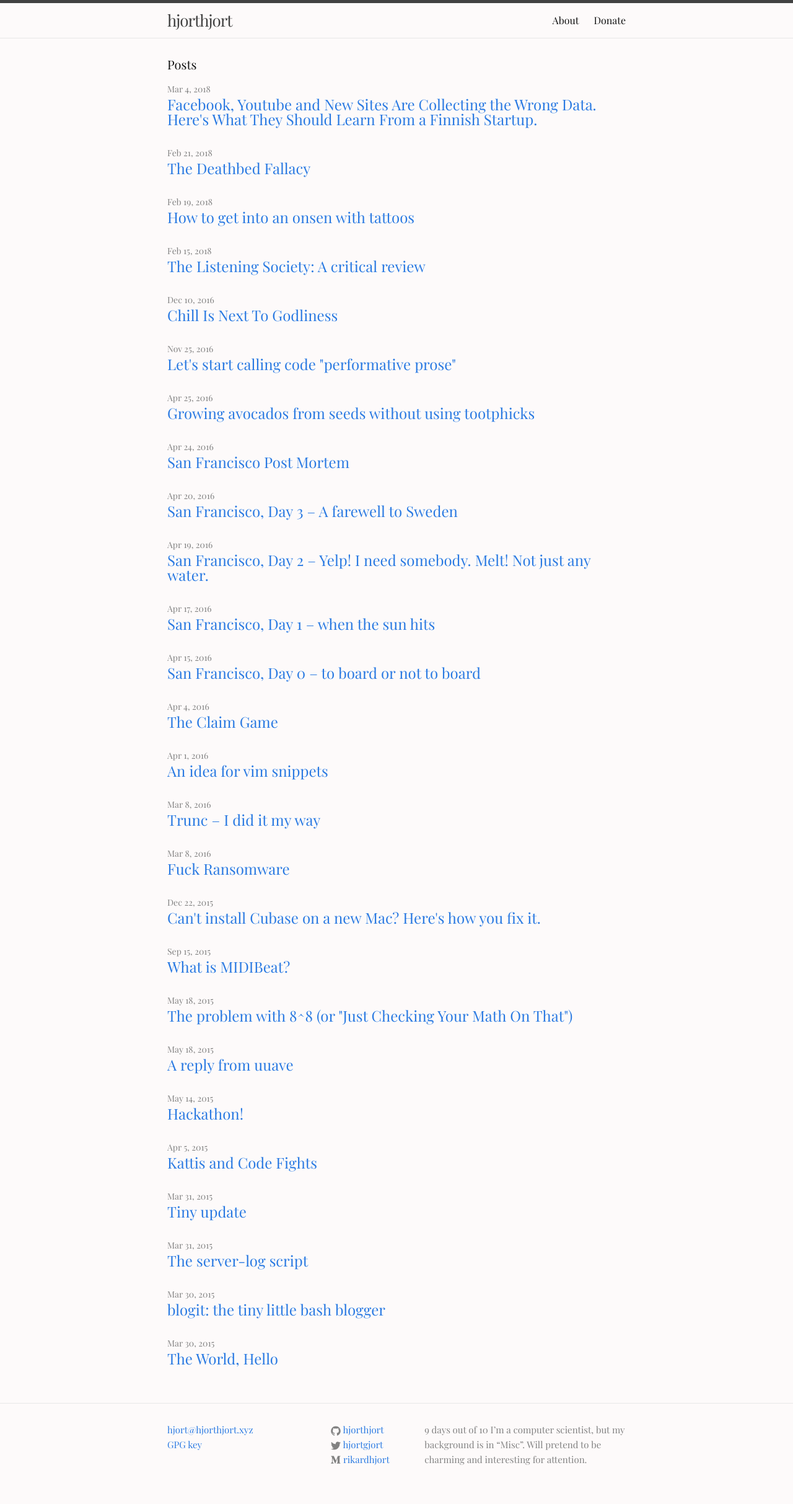
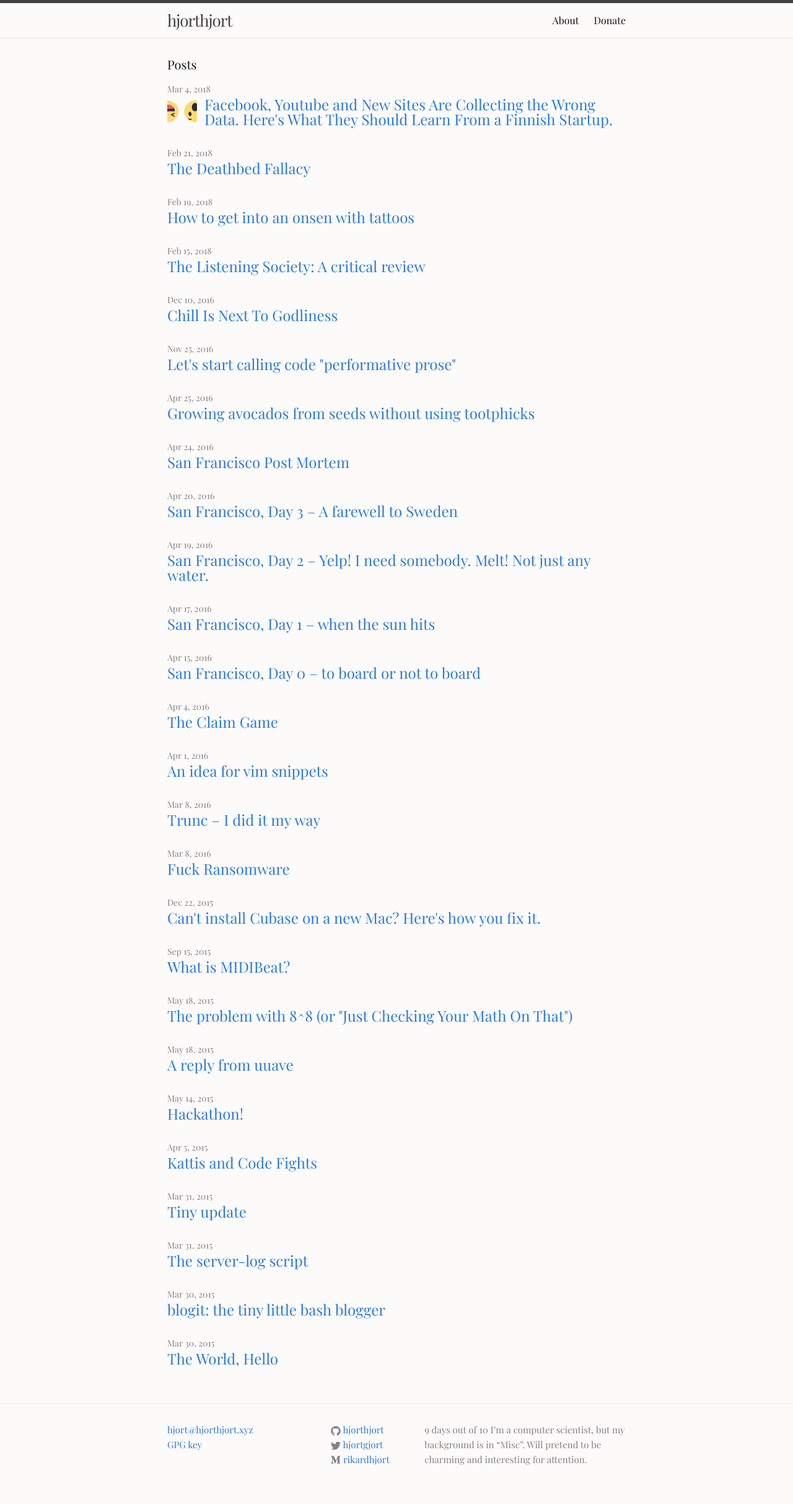
Before and after one commit to hjorthjort/hjorthjort.github.io, a Jekyll site: the page built from index.html, in a window 1280 px wide. Shown: the whole page at 62% size. Built offline with Jekyll 4.4.1, drawn with Linux system fonts in a browser that asks for light colours.

Commit message:
Create post thumbnails

```diff
--- a/_sass/_layout.scss
+++ b/_sass/_layout.scss
@@ -182,6 +182,16 @@
     > li {
         margin-bottom: $spacing-unit;
     }
+
+    .thumbnail {
+        margin: 0 12px 0 0;
+        float: left;
+        background-size: auto 100%;
+        background-repeat: no-repeat;
+        background-position: 50% 50%;
+        width: 48px;
+        height: 48px;
+    }
 }
 
 .post-meta {
--- a/index.html
+++ b/index.html
@@ -12,6 +12,9 @@ layout: default
         <span class="post-meta">{{ post.date | date: "%b %-d, %Y" }}</span>
 
         <h2>
+          {% if post.image %}
+            <div class="thumbnail" style="background-image: url({{ post.image.url }});"></div>
+          {% endif %}
           <a class="post-link" href="{{ post.url | prepend: site.baseurl }}">{{ post.title }}</a>
         </h2>
       </li>
```
